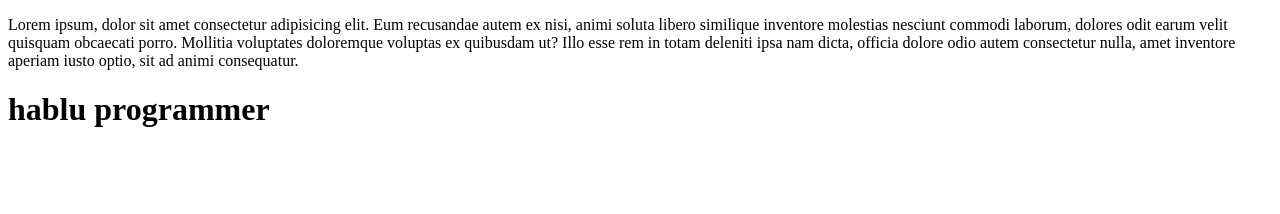
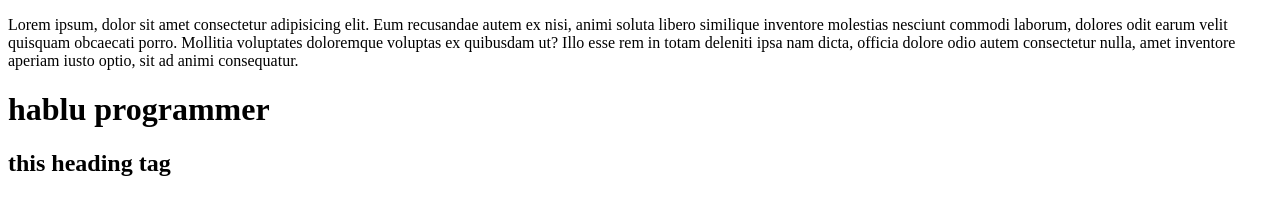
Before and after one commit to JUBAIRHALIM69/Local-Repo07, a plain HTML site: page index.html in a window 1280 px wide. Drawn offline with Linux system fonts and the light colour scheme.

Commit message:
Update index.html

```diff
--- a/index.html
+++ b/index.html
@@ -8,5 +8,6 @@
 <body>
     <p>Lorem ipsum, dolor sit amet consectetur adipisicing elit. Eum recusandae autem ex nisi, animi soluta libero similique inventore molestias nesciunt commodi laborum, dolores odit earum velit quisquam obcaecati porro. Mollitia voluptates doloremque voluptas ex quibusdam ut? Illo esse rem in totam deleniti ipsa nam dicta, officia dolore odio autem consectetur nulla, amet inventore aperiam iusto optio, sit ad animi consequatur.</p>
     <h1>hablu programmer</h1>
+    <h2> this heading tag</h2>
 </body>
 </html>
```
